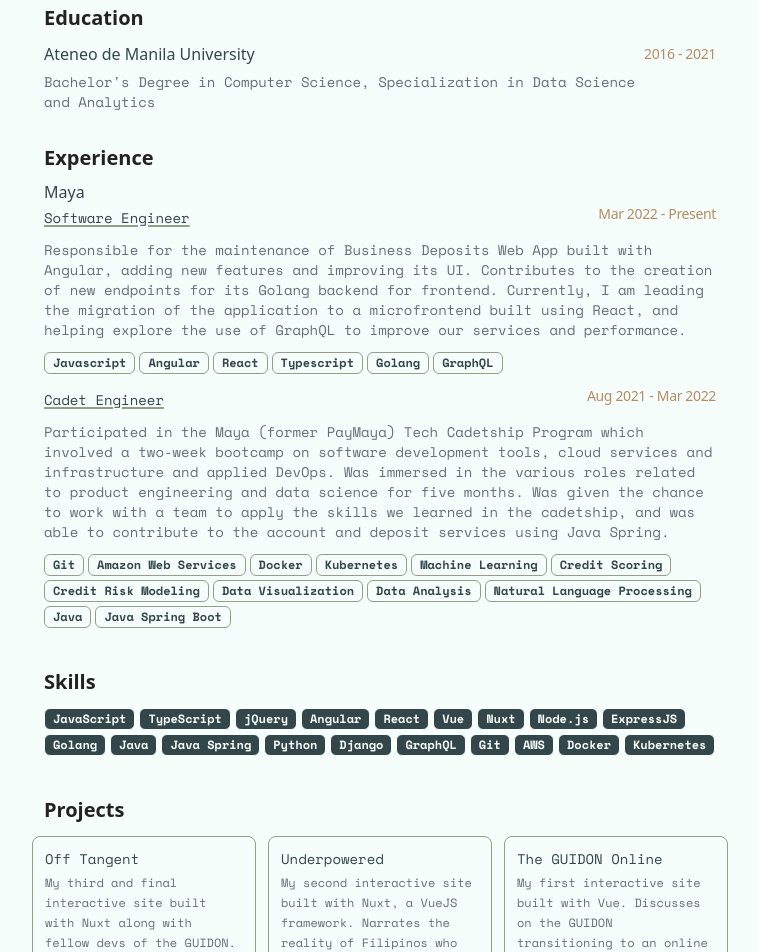
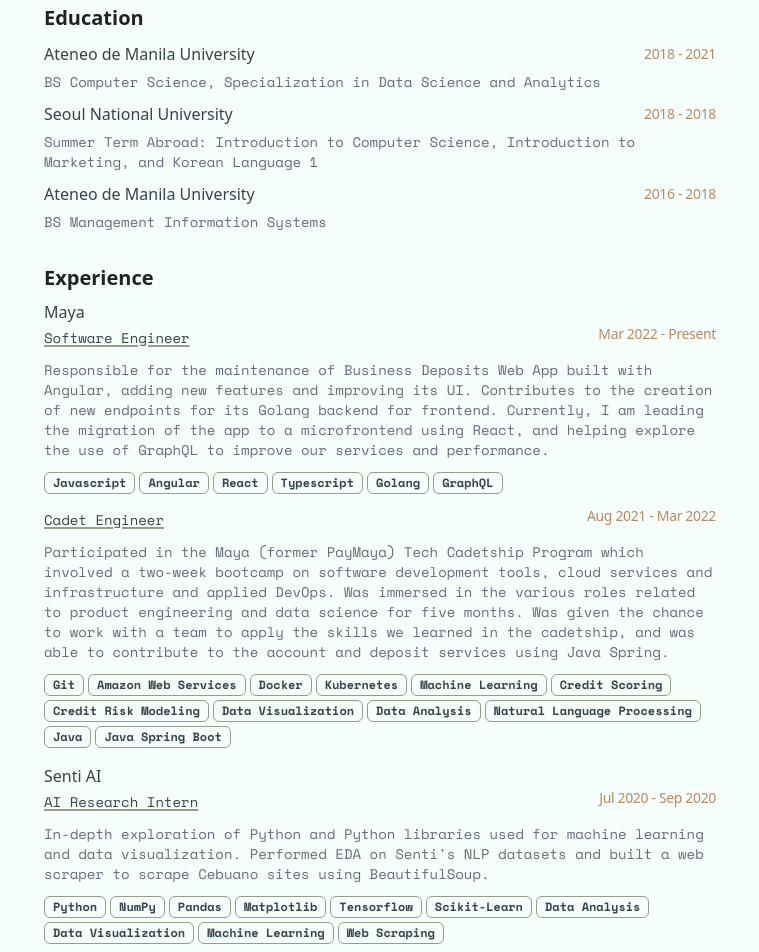
Before and after one commit to lrnzpn/lrnzpn.github.io, a React (Create React App) app: page / in a window 1280 px wide. Shown: the part 360-1312 px from the top of the page, without its empty margins (260-1019 px from the left). Built offline with nearby package versions, Linux system fonts and the light colour scheme; a web font is replaced by a local one.

Commit message:
minor edits on data and code changes

```diff
--- a/src/components/sections/Education.tsx
+++ b/src/components/sections/Education.tsx
@@ -9,7 +9,7 @@ const Education = ({ education }) => {
       <h2 className={`${tailwindCommonStyles.heading} text-xl`}>Education</h2>
       {data.map((educ) => {
         return (
-          <Card key={educ.school} testId="education">
+          <Card key={educ.school.concat(educ.end)} testId="education">
             <Card.Header testId="education">
               <div className="flex items-center justify-between gap-x-2 text-base">
                 <h3 className={`${tailwindCommonStyles.subheading}`} data-testid="school">
--- a/src/data/resumeData.tsx
+++ b/src/data/resumeData.tsx
@@ -37,9 +37,22 @@ export const RESUME_DATA = {
   education: [
     {
       school: "Ateneo de Manila University",
-      degree: "Bachelor's Degree in Computer Science, Specialization in Data Science and Analytics",
+      degree: "BS Computer Science, Specialization in Data Science and Analytics",
+      start: "2018",
+      end: "2021",
+    },
+    {
+      school: "Seoul National University",
+      degree:
+        "Summer Term Abroad: Introduction to Computer Science, Introduction to Marketing, and Korean Language 1",
+      start: "2018",
+      end: "2018",
+    },
+    {
+      school: "Ateneo de Manila University",
+      degree: "BS Management Information Systems",
       start: "2016",
-      end: "2021",
+      end: "2018",
     },
   ],
   work: [
@@ -52,7 +65,7 @@ export const RESUME_DATA = {
           start: "Mar 2022",
           end: "Present",
           description:
-            "Responsible for the maintenance of Business Deposits Web App built with Angular, adding new features and improving its UI. Contributes to the creation of new endpoints for its Golang backend for frontend. Currently, I am leading the migration of the application to a microfrontend built using React, and helping explore the use of GraphQL to improve our services and performance.",
+            "Responsible for the maintenance of Business Deposits Web App built with Angular, adding new features and improving its UI. Contributes to the creation of new endpoints for its Golang backend for frontend. Currently, I am leading the migration of the app to a microfrontend using React, and helping explore the use of GraphQL to improve our services and performance.",
           technologies: ["Javascript", "Angular", "React", "Typescript", "Golang", "GraphQL"],
         },
         {
@@ -74,6 +87,31 @@ export const RESUME_DATA = {
             "Natural Language Processing",
             "Java",
             "Java Spring Boot",
+          ],
+        },
+      ],
+    },
+    {
+      company: "Senti AI",
+      link: "https://senti.ai/",
+      role: [
+        {
+          title: "AI Research Intern",
+          start: "Jul 2020",
+          end: "Sep 2020",
+          description:
+            "In-depth exploration of Python and Python libraries used for machine learning and data visualization. Performed EDA on Senti's NLP datasets and built a web scraper to scrape Cebuano sites using BeautifulSoup.",
+          technologies: [
+            "Python",
+            "NumPy",
+            "Pandas",
+            "Matplotlib",
+            "Tensorflow",
+            "Scikit-Learn",
+            "Data Analysis",
+            "Data Visualization",
+            "Machine Learning",
+            "Web Scraping",
           ],
         },
       ],
--- a/src/index.tsx
+++ b/src/index.tsx
@@ -1,6 +1,7 @@
-import ReactDOM from "react-dom/client";
+import { createRoot } from "react-dom/client";
+import RootApp from "./components/RootApp";
 import "./index.css";
-import RootApp from "./components/RootApp";
 
-const root = ReactDOM.createRoot(document.getElementById("root") as HTMLElement);
+const container = document.getElementById("root");
+const root = createRoot(container!);
 root.render(<RootApp />);
```
